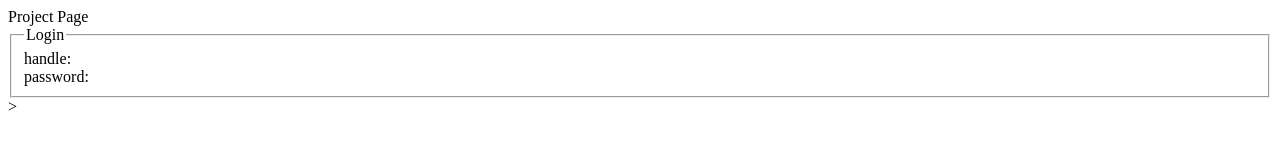
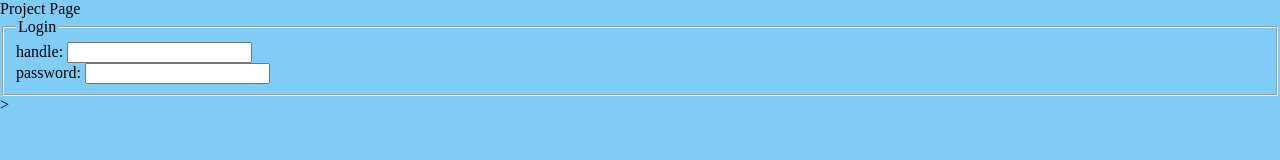
Before and after one commit to kkorolyov/ScrumPLE, a plain HTML site: page ScrumPLE-Pretty/content/debug/projectPage.html in a window 1280 px wide. Drawn offline with Linux system fonts and the light colour scheme; files that its build step writes are made by us from their sources.

Commit message:
Fixed input field.

```diff
--- a/ScrumPLE-Pretty/content/debug/projectPage.html
+++ b/ScrumPLE-Pretty/content/debug/projectPage.html
@@ -4,7 +4,7 @@
         <title>Project Page</title>
         <meta charset="UTF-8">
         <meta name="viewport" content="width=device-width, initial-scale=1">
-        <!--<link href="css/style.css" rel="stylesheet">-->
+        <link href="css/style.css" rel="stylesheet">
     </head>
     <body>
         <header>Project Page</header>
@@ -12,8 +12,8 @@
             <form id="loginform">
                 <fieldset>
                     <legend>Login</legend>
-                    handle: <input: type="text", name="handle"/><br>
-                    password: <input: type="password", name="password"/> <br>
+                    handle: <input type="text", name="handle"/><br>
+                    password: <input type="password", name="password"/> <br>
                     <input: type="submit", name="Login", value="Log In">
                 </fieldset>
             </form>
```
